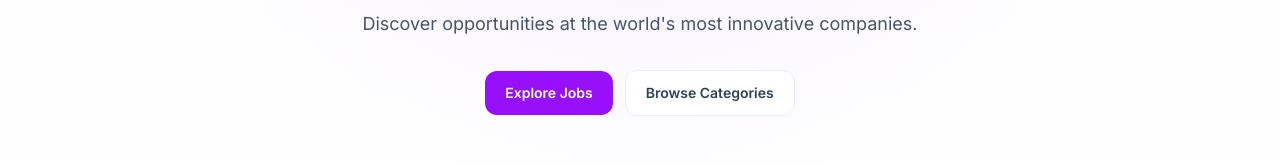
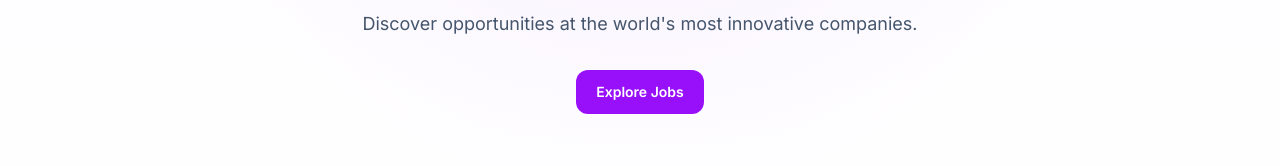
Before and after one commit to KishanKikkeri/mercor-clone, a Next.js app: page / in a window 1280 px wide. Shown: the part 354-520 px from the top of the page. Built offline with nearby package versions, Linux system fonts and the light colour scheme; no server answers.

Commit message:
style: remove hardcoded Browse Categories cta button in hero

```diff
--- a/src/app/page.tsx
+++ b/src/app/page.tsx
@@ -83,12 +83,6 @@ export default async function HomePage() {
         >
           {heroCtaText}
         </Link>
-        <Link
-          href="/categories"
-          className="inline-flex items-center rounded-lg border border-purple-100 bg-white px-5 py-3 text-sm font-semibold text-slate-700 transition-all duration-200 hover:bg-purple-50/50 hover:border-purple-300"
-        >
-          Browse Categories
-        </Link>
       </PageHero>
 
       <section className="mx-auto max-w-7xl px-4 py-16 sm:px-6 sm:py-20 lg:px-8">
```
